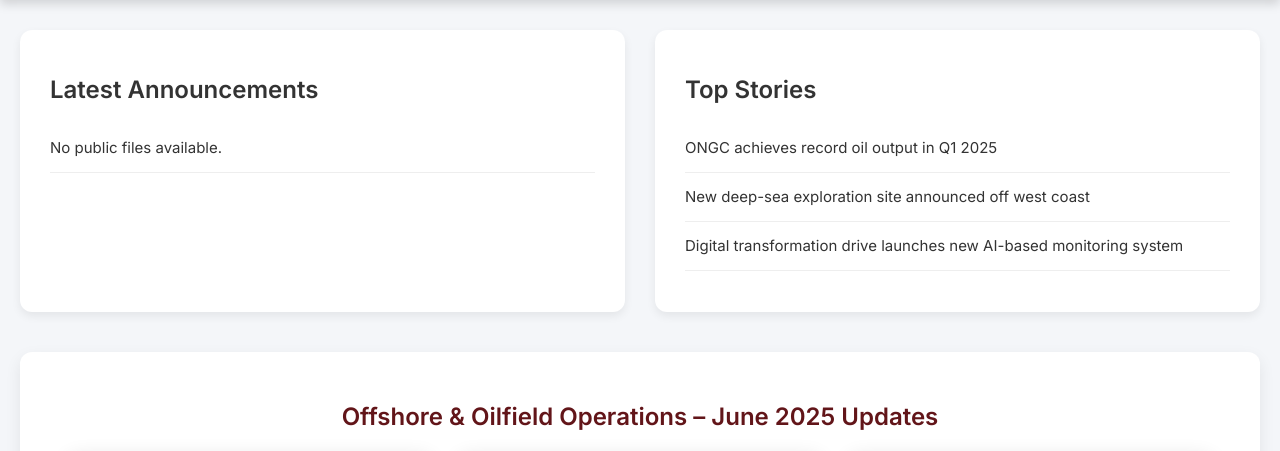
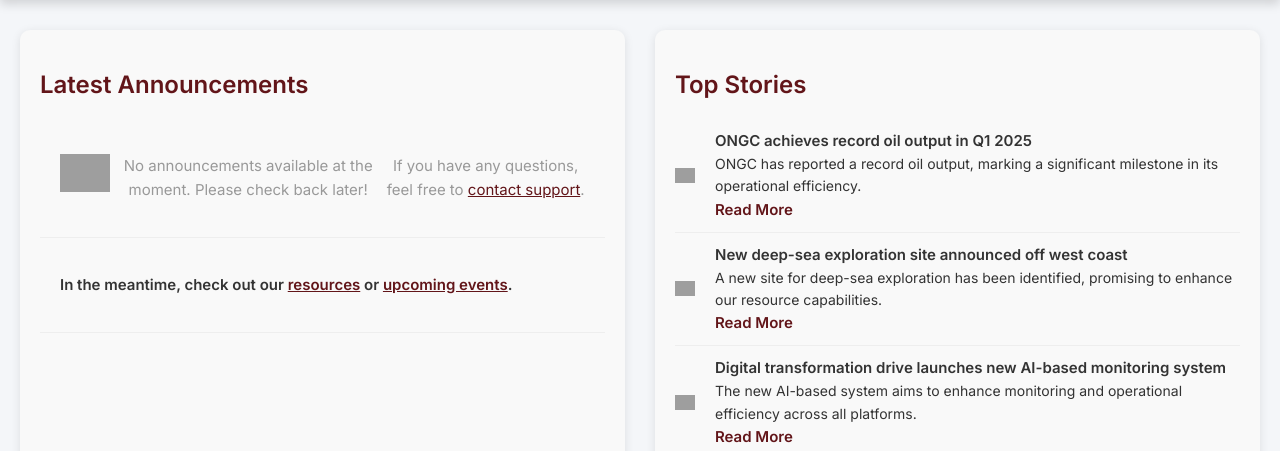
Before and after one commit to jyo-02/ongc, a Flask app: page / in a window 1280 px wide. Shown: the part 727-1178 px from the top of the page. Run offline with Flask 3, Linux system fonts and the light colour scheme; data that the repository does not hold is empty; grey boxes are pictures that could not be loaded.

Commit message:
Enhance homepage layout: update announcement and top stories sections with improved styling, structure, and additional content

```diff
--- a/templates/pages/homepage.html
+++ b/templates/pages/homepage.html
@@ -614,32 +614,59 @@
       </script>
 <div class="container">
     <div class="side-by-side">
-      <div class="side-section">
-        <h2>Latest Announcements</h2>
+      <div class="side-section" style="background-color: #f9f9f9; border-radius: 10px; padding: 20px; box-shadow: 0 2px 10px rgba(0, 0, 0, 0.1);">
+        <h2 style="font-size: 24px; color: #621519;">Latest Announcements</h2>
         <ul class="file-list">
             {% set public_files = files | selectattr('category', 'equalto', 'public') | list %}
             {% if public_files|length > 0 %}
                 {% for file in public_files %}
-            <li class="file-card">
+                <li class="file-card" style="border-bottom: 1px solid #eee; padding: 10px 0; transition: background-color 0.3s;">
+                    <img class="file-icon" src="https://cdn-icons-png.flaticon.com/512/337/337946.png" style="vertical-align: middle; width: 20px; margin-right: 8px;">
                     <a href="{{ file.filepath }}" download style="text-decoration: none; color: inherit;">
-                  <img class="file-icon" src="https://cdn-icons-png.flaticon.com/512/337/337946.png" style="vertical-align: middle; width: 20px; margin-right: 8px;">
                       {{ file.description }}
                     </a>
                 </li>
-
                 {% endfor %}
             {% else %}
-            <li>No public files available.</li>
+                <li style="text-align: center; padding: 20px; color: #999;">
+                    <img src="https://cdn-icons-png.flaticon.com/512/1234/1234567.png" style="width: 50px; margin-bottom: 10px;" alt="No Announcements">
+                    <p>No announcements available at the moment. Please check back later!</p>
+                    <p>If you have any questions, feel free to <a href="contact_page_link" style="color: #621519; text-decoration: underline;">contact support</a>.</p>
+                </li>
+                <li style="text-align: center; padding: 20px; color: #333;">
+                    <p style="font-weight: bold;">In the meantime, check out our <a href="link_to_resources" style="color: #621519; text-decoration: underline;">resources</a> or <a href="link_to_events" style="color: #621519; text-decoration: underline;">upcoming events</a>.</p>
+                </li>
             {% endif %}
         </ul>
       </div>
 
-      <div class="side-section">
-        <h2>Top Stories</h2>
+      <div class="side-section" style="background-color: #f9f9f9; border-radius: 10px; padding: 20px; box-shadow: 0 2px 10px rgba(0, 0, 0, 0.1);">
+        <h2 style="font-size: 24px; color: #621519;">Top Stories</h2>
         <ul class="file-list">
-          <li>ONGC achieves record oil output in Q1 2025</li>
-          <li>New deep-sea exploration site announced off west coast</li>
-          <li>Digital transformation drive launches new AI-based monitoring system</li>
+            <li style="border-bottom: 1px solid #eee; padding: 10px 0; display: flex; align-items: center; transition: background-color 0.3s; cursor: pointer;">
+                <img src="https://cdn-icons-png.flaticon.com/512/1234/1234567.png" style="width: 20px; margin-right: 8px;">
+                <div style="flex: 1;">
+                    <strong>ONGC achieves record oil output in Q1 2025</strong>
+                    <p style="margin: 0; font-size: 14px;">ONGC has reported a record oil output, marking a significant milestone in its operational efficiency.</p>
+                    <a href="link_to_full_story_1" style="text-decoration: none; color: #621519; font-weight: bold;">Read More</a>
+                </div>
+            </li>
+            <li style="border-bottom: 1px solid #eee; padding: 10px 0; display: flex; align-items: center; transition: background-color 0.3s; cursor: pointer;">
+                <img src="https://cdn-icons-png.flaticon.com/512/1234/1234567.png" style="width: 20px; margin-right: 8px;">
+                <div style="flex: 1;">
+                    <strong>New deep-sea exploration site announced off west coast</strong>
+                    <p style="margin: 0; font-size: 14px;">A new site for deep-sea exploration has been identified, promising to enhance our resource capabilities.</p>
+                    <a href="link_to_full_story_2" style="text-decoration: none; color: #621519; font-weight: bold;">Read More</a>
+                </div>
+            </li>
+            <li style="border-bottom: 1px solid #eee; padding: 10px 0; display: flex; align-items: center; transition: background-color 0.3s; cursor: pointer;">
+                <img src="https://cdn-icons-png.flaticon.com/512/1234/1234567.png" style="width: 20px; margin-right: 8px;">
+                <div style="flex: 1;">
+                    <strong>Digital transformation drive launches new AI-based monitoring system</strong>
+                    <p style="margin: 0; font-size: 14px;">The new AI-based system aims to enhance monitoring and operational efficiency across all platforms.</p>
+                    <a href="link_to_full_story_3" style="text-decoration: none; color: #621519; font-weight: bold;">Read More</a>
+                </div>
+            </li>
         </ul>
       </div>
     </div>
```
Lines whose indentation alone changed are shown as unchanged.
